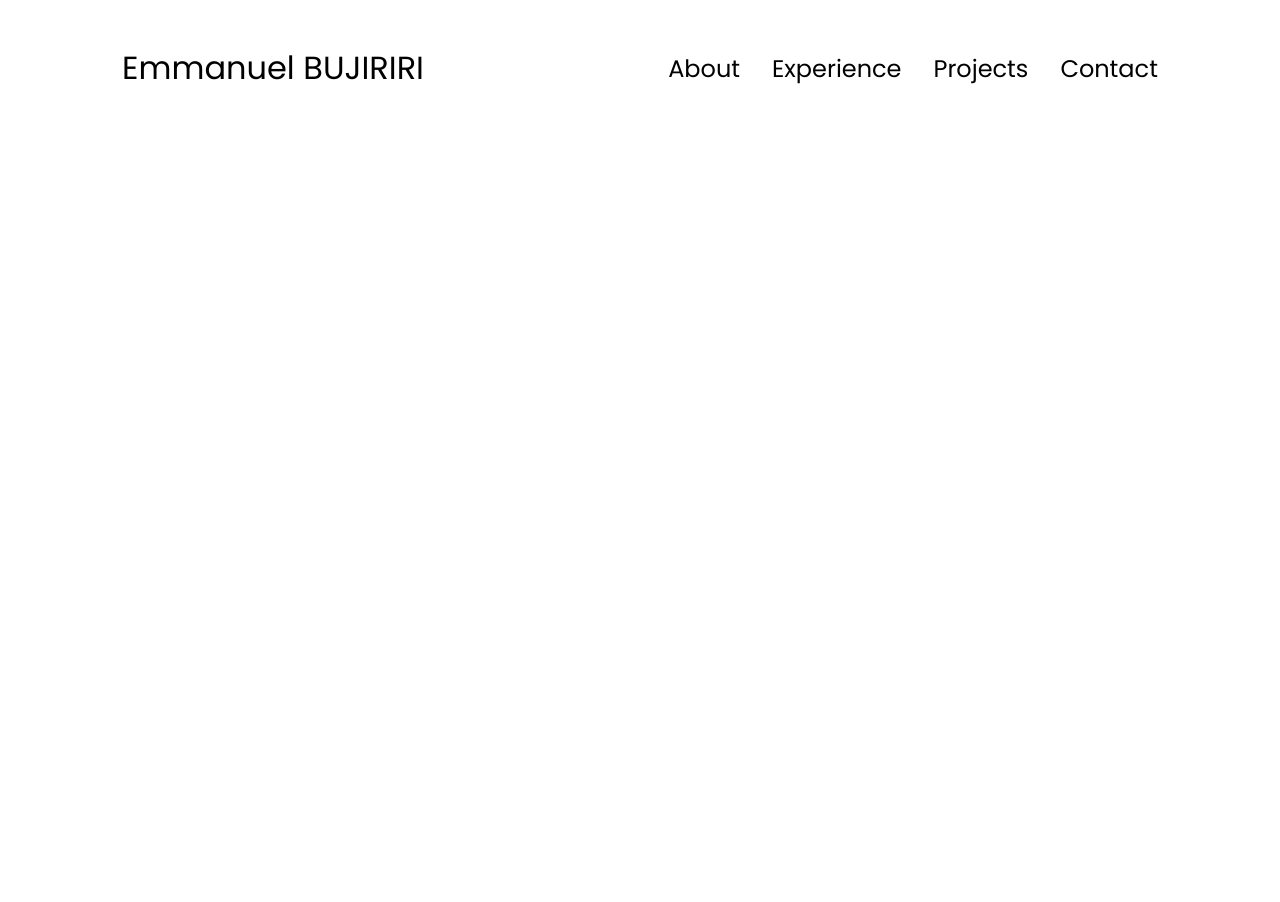
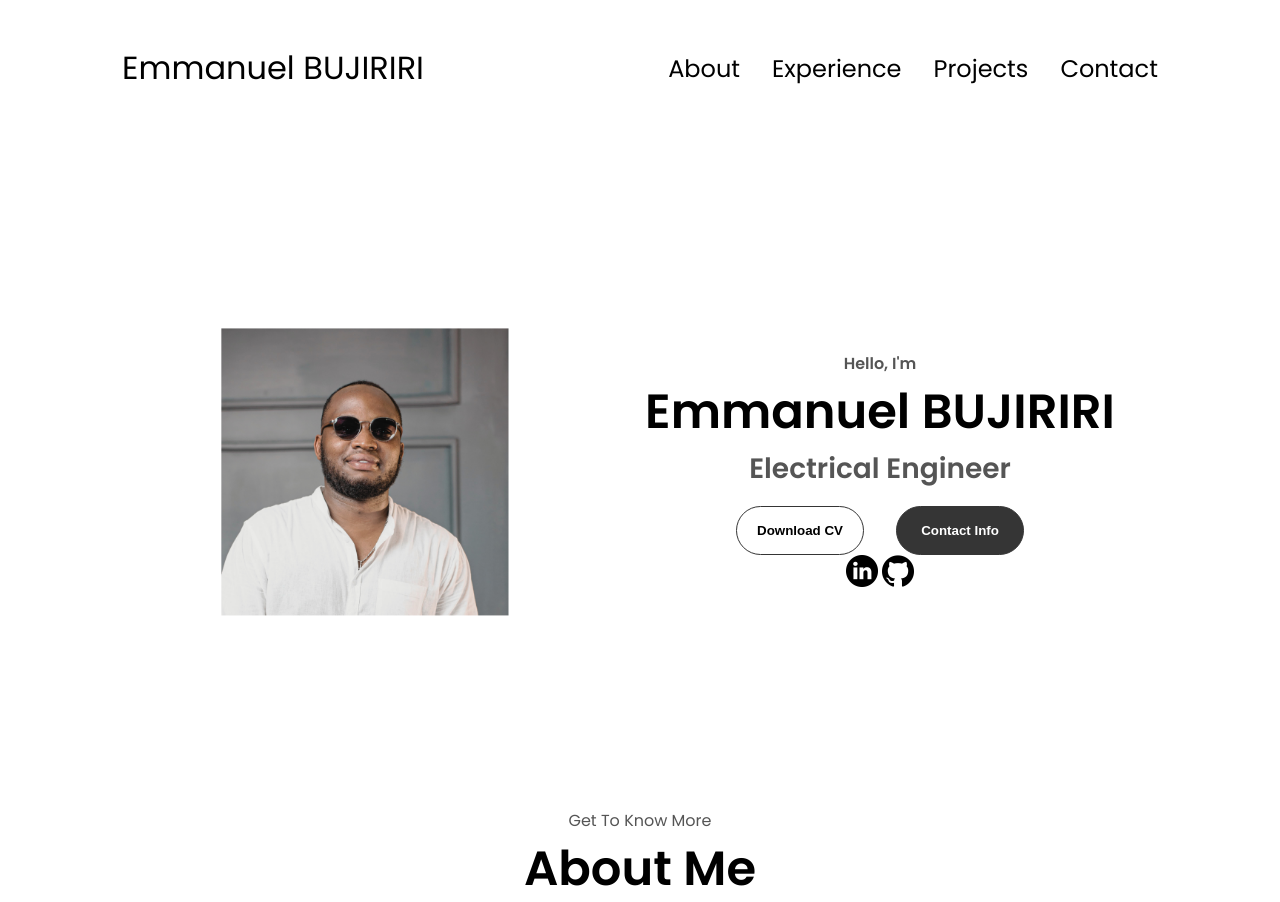
Before and after one commit to EBujiriri/My-Portfolio-html-css-js, a plain HTML site: page index.html in a window 1280 px wide. Shown: the top 902 px of the page. Before the commit the page ends 800 px from the top, so only its background shows below. Drawn offline with Linux system fonts and the light colour scheme.

Commit message:
Profile section presentation

```diff
--- a/index.html
+++ b/index.html
@@ -35,6 +35,61 @@
             </div>
         </div>
     </nav>
+    <section id="profile">
+        <div class="section__pic-container">
+            <img src="./assets/profile-pic.png" alt="Emmanuel BUJIRIRI profile picture"/>
+        </div>
+        <div class="section__text">
+            <p class="section__text__p1">Hello, I'm</p>
+            <h1 class="title">Emmanuel BUJIRIRI</h1>
+            <p class="section__text__p2">Electrical Engineer</p>
+            <div class="btn-container">
+                <button
+                    class="btn btn-color-2"
+                    onclick="window.open('./assets/resume-example.pdf')">
+                    Download CV
+
+                </button>
+                <button class="btn btn-color-1" onclick="location.href='./#contact'">
+                Contact Info
+                </button>
+            </div>
+            <div id="social-container">
+                <img
+                    src="./assets/linkedin.png"
+                    alt="My linkedin profile"
+                    class="icon"
+                    onclick="location.href='https://cd.linkedin.com/in/emmanuel-bujiriri-653090100'"
+                />
+                <img
+                    src="./assets/github.png"
+                    alt="My github profile"
+                    class="icon"
+                    onclick="location.href='https://github.com/ebujiriri'"
+                />
+            </div>
+        </div>
+    </section>
+    <section id="about">
+        <p class="section__text__p1">Get To Know More</p>
+        <h1 class="title">About Me</h1>
+        <div class="section-container">
+            <div class="section__pic-container">
+                <img src="./assets/about-pic.jpeg"
+                alt="profile-pic"
+                class="about-pic"
+                />
+            </div>
+            <div class="about-details-container">
+                <div class="details-container">
+                    <img src="./assets/experience.png"
+                    alt="experience icon"
+                    class="icon"
+                    >
+                </div>
+            </div>
+        </div>
+    </section>
     <script src="script.js"></script>
 </body>
 </html>
--- a/style.css
+++ b/style.css
@@ -168,3 +168,119 @@ a:hover {
 .hamburger-icon span:first-child {
     transform: none;
 }
+
+/* SECTION */
+
+section {
+    padding-top: 4vh;
+    height: 96vh;
+    margin: 0 10rem;
+    box-sizing: border-box;
+    min-height: fit-content;
+}
+
+.section-container {
+    display: flex;
+}
+
+/* PROFILE SECTION */
+
+#profile {
+    display: flex;
+    justify-content: center;
+    gap: 5rem;
+    height: 80vh;
+}
+*
+.section__pic-container {
+    display: flex;
+    height: 400px;
+    width: 400px;
+    margin: auto 0;
+}
+
+.section__text {
+    align-self: center;
+    text-align: center;
+}
+
+.section__text p {
+    font-weight: 600;
+}
+
+
+.section__text__p1 {
+    text-align: center;
+  }
+
+  .section__text__p2 {
+    font-size: 1.75rem;
+    margin-bottom: 1rem;
+  }
+
+  .title {
+    font-size: 3rem;
+    text-align: center;
+  }
+
+  #socials-container {
+    display: flex;
+    justify-content: center;
+    margin-top: 1rem;
+    gap: 1rem;
+  }
+
+/* ICONS */
+
+.icon {
+    cursor: pointer;
+    height: 2rem;
+  }
+
+  /* BUTTONS */
+
+  .btn-container {
+    display: flex;
+    justify-content: center;
+    gap: 1rem;
+  }
+
+  .btn {
+    font-weight: 600;
+    transition: all 300ms ease;
+    padding: 1rem;
+    width: 8rem;
+    border-radius: 2rem;
+  }
+
+  .btn-color-1,
+  .btn-color-2 {
+    border: rgb(53, 53, 53) 0.1rem solid;
+  }
+
+  .btn-color-1:hover,
+  .btn-color-2:hover {
+    cursor: pointer;
+  }
+
+  .btn-color-1,
+  .btn-color-2:hover {
+    background: rgb(53, 53, 53);
+    color: white;
+  }
+
+  .btn-color-1:hover {
+    background: rgb(0, 0, 0);
+  }
+
+  .btn-color-2 {
+    background: none;
+  }
+
+  .btn-color-2:hover {
+    border: rgb(255, 255, 255) 0.1rem solid;
+  }
+
+  .btn-container {
+    gap: 2rem;
+  }
```
Also changed, not shown: assets/profile-pic.png (added).
